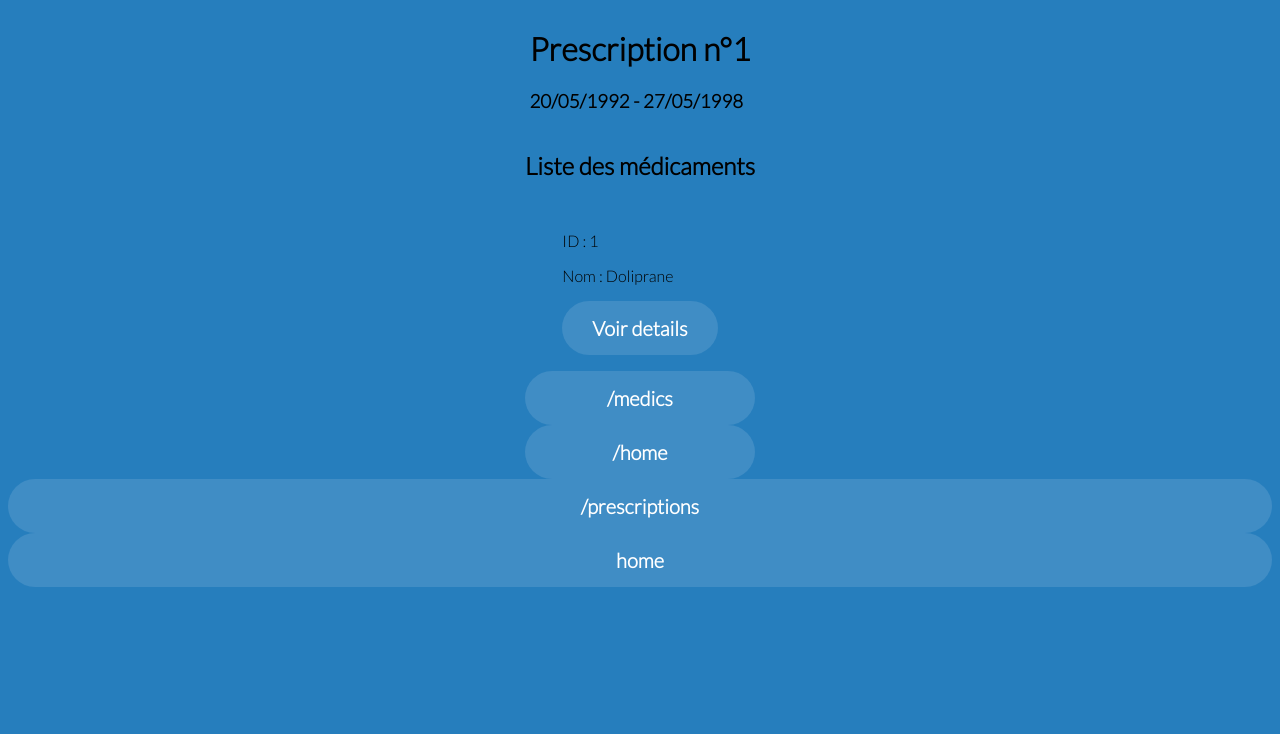
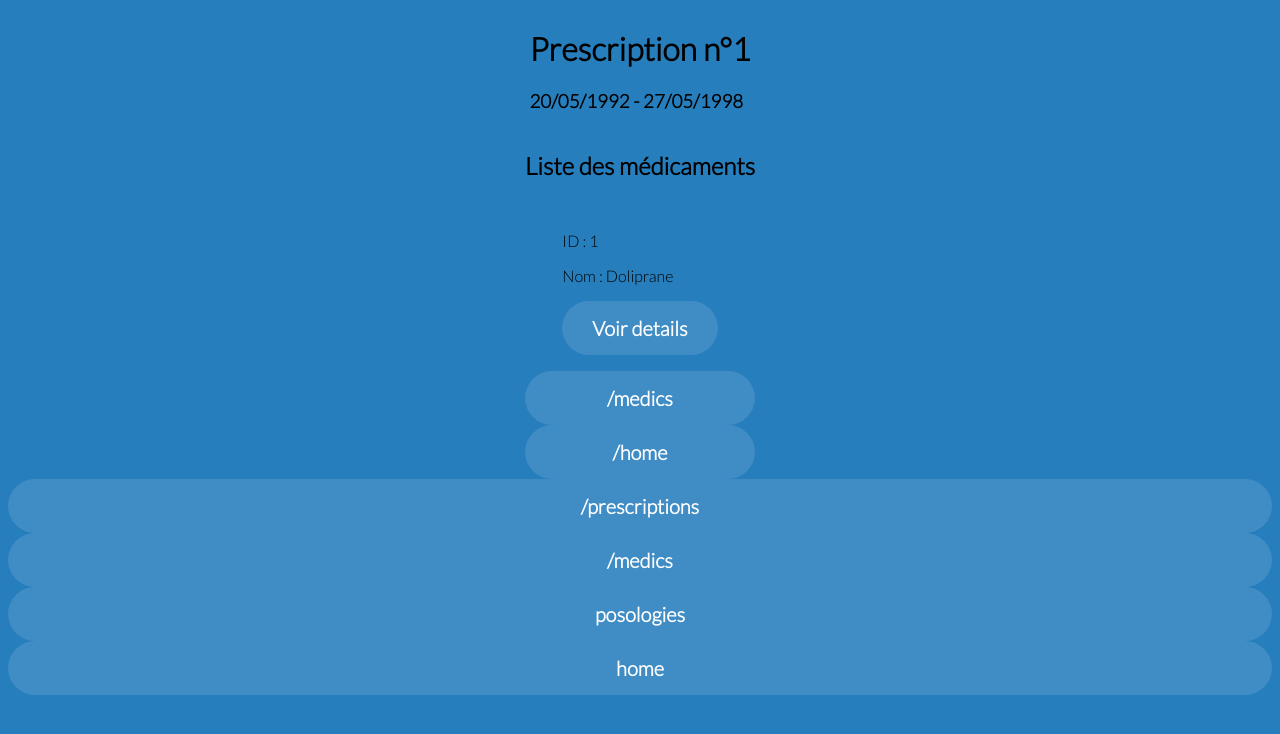
Before and after one commit to LoicSibilski/Medicaments, an Angular app in the folder angular-medicament/: page /prescriptions/detail/1 in a window 1280 px wide. Shown: the top 734 px of the page. Built offline with nearby package versions, Linux system fonts and the light colour scheme.

Commit message:
feat(router): ajout des boutons pour facilité la navigation entre les feature prescription medic et posologie

```diff
--- a/angular-medicament/src/app/feature/home/pages/home-page/home-page.component.html
+++ b/angular-medicament/src/app/feature/home/pages/home-page/home-page.component.html
@@ -10,6 +10,9 @@
 <app-button-redirector routerLink="/medics">
     Vers /medics
 </app-button-redirector>
+<app-button-redirector routerLink="/posologies">
+    Vers /posologies
+</app-button-redirector>
 <app-button-redirector routerLink="/404">
     Vers /404
 </app-button-redirector>
--- a/angular-medicament/src/app/feature/posologie/pages/posologies-detail/posologies-detail.component.html
+++ b/angular-medicament/src/app/feature/posologie/pages/posologies-detail/posologies-detail.component.html
@@ -1,7 +1,8 @@
 <div class="container">
     <div class="oui">
         <div class="titre">
-            <h2>Posologie : {{posologie.nomMedic}} (id:{{posologie.id}})</h2>
+            <h1>Posologie : {{posologie.nomMedic}} </h1>
+            <h2>(id:{{posologie.id}})</h2>
         </div>
         <div class="info">
             <p>Nombre d'unite : {{posologie.nombreUnite}}</p>
@@ -15,10 +16,16 @@
     </div>
     <div class="button">
         <app-button-redirector routerLink="/posologies">
-            posologies
+            /posologies
+        </app-button-redirector>
+        <app-button-redirector routerLink="/prescriptions">
+            /prescriptions
+        </app-button-redirector>
+        <app-button-redirector routerLink="/medics">
+            /medics
         </app-button-redirector>
         <app-button-redirector routerLink="/home">
-            home
+            /home
         </app-button-redirector>
     </div>
 </div>
--- a/angular-medicament/src/app/feature/posologie/pages/posologies-list/posologies-list.component.html
+++ b/angular-medicament/src/app/feature/posologie/pages/posologies-list/posologies-list.component.html
@@ -11,8 +11,14 @@
         </div>
     </div>
     <div class="button" *ngIf="fromMedicList">
+        <app-button-redirector routerLink="/prescriptions">
+            /prescriptions
+        </app-button-redirector>
+        <app-button-redirector routerLink="/medics">
+            /medics
+        </app-button-redirector>
         <app-button-redirector routerLink="/home">
-            homesdf
+            home
         </app-button-redirector>
     </div>
 </div>
--- a/angular-medicament/src/app/feature/prescription/pages/prescriptions-detail/prescriptions-detail.component.html
+++ b/angular-medicament/src/app/feature/prescription/pages/prescriptions-detail/prescriptions-detail.component.html
@@ -13,6 +13,12 @@
     <app-button-redirector routerLink="/prescriptions">
         /prescriptions
     </app-button-redirector>
+    <app-button-redirector routerLink="/medics">
+        /medics
+    </app-button-redirector>
+    <app-button-redirector routerLink="/posologies">
+        posologies
+    </app-button-redirector>
     <app-button-redirector routerLink="/home">
         home
     </app-button-redirector>
--- a/angular-medicament/src/app/feature/prescription/pages/prescriptions-list/prescriptions-list.component.html
+++ b/angular-medicament/src/app/feature/prescription/pages/prescriptions-list/prescriptions-list.component.html
@@ -14,8 +14,14 @@
         </div>
     </div>
     <div class="button">
+        <app-button-redirector routerLink="/medics">
+            /medics
+        </app-button-redirector>
+        <app-button-redirector routerLink="/posologies">
+            /posologies
+        </app-button-redirector>
         <app-button-redirector routerLink="/home">
-            home
+            /home
         </app-button-redirector>
     </div>
 </div>
```
